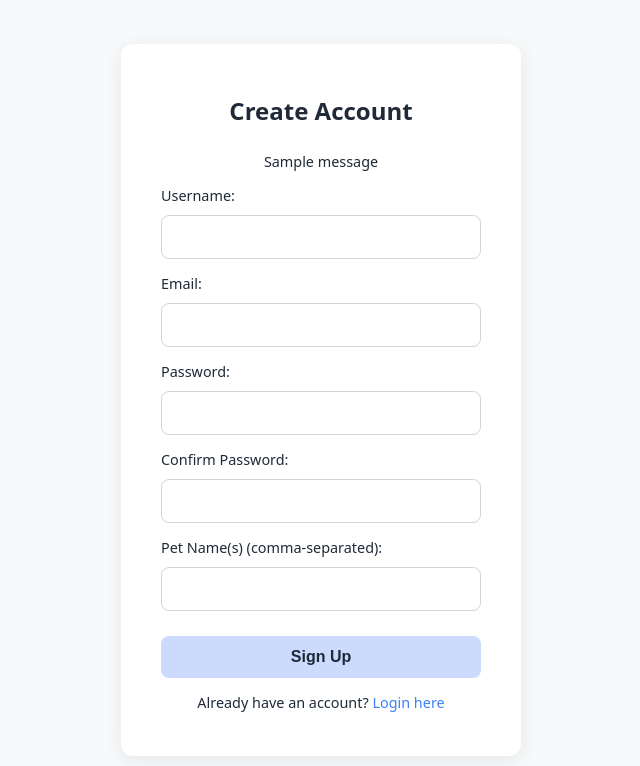
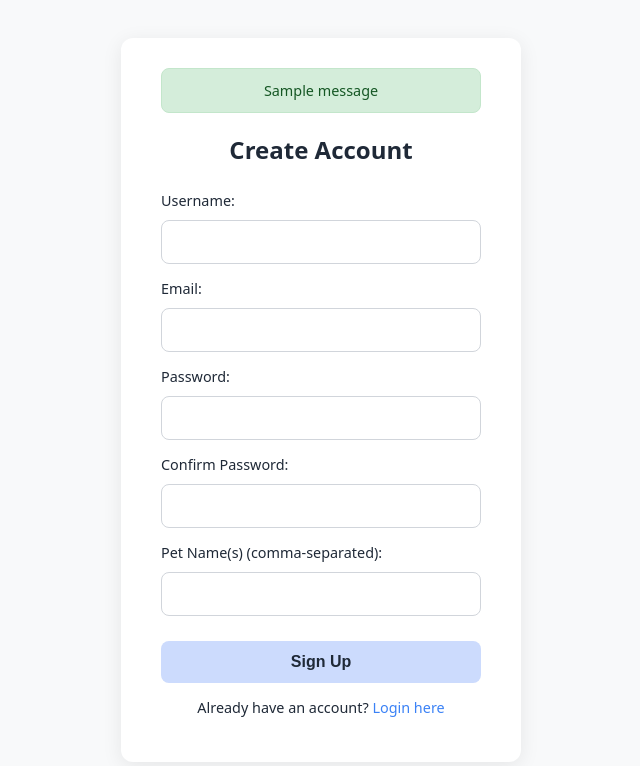
Before and after one commit to kahookele/Pets, a Flask app: page /signup in a window 1280 px wide. Shown: the top 766 px of the page, without its empty margins (319-959 px from the left). Run offline with Flask 3, Linux system fonts and the light colour scheme; one stand-in notice (Sample message) is shown.

Commit message:
update to error messages

```diff
--- a/app.py
+++ b/app.py
@@ -1,7 +1,7 @@
 import os, datetime
 from flask import (
     Flask, render_template, request, redirect,
-    url_for, session, g, flash
+    url_for, session, flash
 )
 import firebase_admin
 from functools import wraps
@@ -145,7 +145,7 @@ def signup():
             return redirect(url_for('signup'))
 
         if password != confirm_password:
-            flash("Passwords do not match.", "error")
+            flash("Passwords don’t match", "signup_error")
             return redirect(url_for('signup'))
 
         try:
--- a/templates/signup.html
+++ b/templates/signup.html
@@ -3,7 +3,7 @@
 <head>
     <meta charset="UTF-8">
     <meta name="viewport" content="width=device-width, initial-scale=1.0">
-    <title>Sign Up</title>
+    <title>Sign Up</title> <!-- Corrected Title -->
     <style>
         /* Your existing styles from signup.html */
         body {
@@ -14,7 +14,7 @@
             justify-content: center;
             min-height: 100vh;
             margin: 0;
-            padding: 20px 0;
+            padding: 20px 0; /* Added padding for very long forms on small screens */
             background-color: #F8F9FA;
             color: #1F2937;
             box-sizing: border-box;
@@ -41,7 +41,7 @@
             font-weight: 500;
             font-size: 0.9rem;
         }
-        input[type="text"],
+        input[type="text"], /* Added for username and pet_names */
         input[type="email"],
         input[type="password"] {
             width: 100%;
@@ -53,7 +53,7 @@
             font-size: 1rem;
             transition: border-color 0.2s ease-in-out, box-shadow 0.2s ease-in-out;
         }
-        input[type="text"]:focus,
+        input[type="text"]:focus, /* Added for username and pet_names */
         input[type="email"]:focus,
         input[type="password"]:focus {
             outline: none;
@@ -76,24 +76,75 @@
         input[type="submit"]:hover {
             background-color: #adc5f9;
         }
-        .message { margin-top: 15px; text-align: center; font-size: 0.9rem; }
-        .error-message { color: red; text-align: center; margin-top:10px; }
+        .message-link { /* Changed class name from .message to avoid conflict */
+             margin-top: 15px;
+             text-align: center;
+             font-size: 0.9rem;
+        }
         a { color: #3B82F6; text-decoration: none; font-weight: 500; }
         a:hover { text-decoration: underline; }
+
+        /* --- Styles for Flash Messages (Copied from login.html solution) --- */
+        .flashes {
+            list-style-type: none;
+            padding: 0;
+            margin: 0 0 20px 0;
+            width: 100%;
+            box-sizing: border-box;
+        }
+        .flashes li {
+            padding: 12px 15px;
+            margin-bottom: 10px;
+            border-radius: 8px;
+            font-size: 0.9rem;
+            text-align: center;
+            border: 1px solid transparent;
+        }
+        .flashes .message {
+            background-color: #e2e3e5;
+            color: #383d41;
+            border-color: #d6d8db;
+        }
+        .flashes .success {
+            background-color: #d4edda;
+            color: #155724;
+            border-color: #c3e6cb;
+        }
+        .flashes .error, .flashes .signup_error {
+            background-color: #f8d7da;
+            color: #721c24;
+            border-color: #f5c6cb;
+        }
+        .flashes .warning { /* Using warning style from login.html */
+            background-color: #fff3cd;
+            color: #856404;
+            border-color: #ffeeba;
+        }
+        .flashes .info {
+            background-color: #d1ecf1;
+            color: #0c5460;
+            border-color: #bee5eb;
+        }
+        /* --- End Styles for Flash Messages --- */
     </style>
 </head>
 <body>
     <div class="container">
-        <h2>Create Account</h2>
+        <!-- Flash Messages Display -->
         {% with messages = get_flashed_messages(with_categories=true) %}
-            {% if messages %}
-                {% for category, message in messages %}
-                    <p class="message {{ category }}">{{ message }}</p>
-                {% endfor %}
-            {% endif %}
+          {% if messages %}
+            <ul class="flashes">
+            {% for category, message in messages %}
+              <li class="{{ category }}">{{ message }}</li>
+            {% endfor %}
+            </ul>
+          {% endif %}
         {% endwith %}
+        <!-- End Flash Messages Display -->
 
-        <form action="{{ url_for('signup') }}" method="POST">
+        <h2>Create Account</h2> <!-- Corrected Heading -->
+
+        <form action="{{ url_for('signup') }}" method="POST"> <!-- Corrected form action -->
             <div>
                 <label for="username">Username:</label>
                 <input type="text" id="username" name="username" required>
@@ -116,7 +167,7 @@
             </div>
             <input type="submit" value="Sign Up">
         </form>
-        <div class="message">
+        <div class="message-link"> <!-- Corrected class and link -->
             <p>Already have an account? <a href="{{ url_for('login') }}">Login here</a></p>
         </div>
     </div>
```
Also changed, not shown: templates/login.html (+57 -3 lines).
